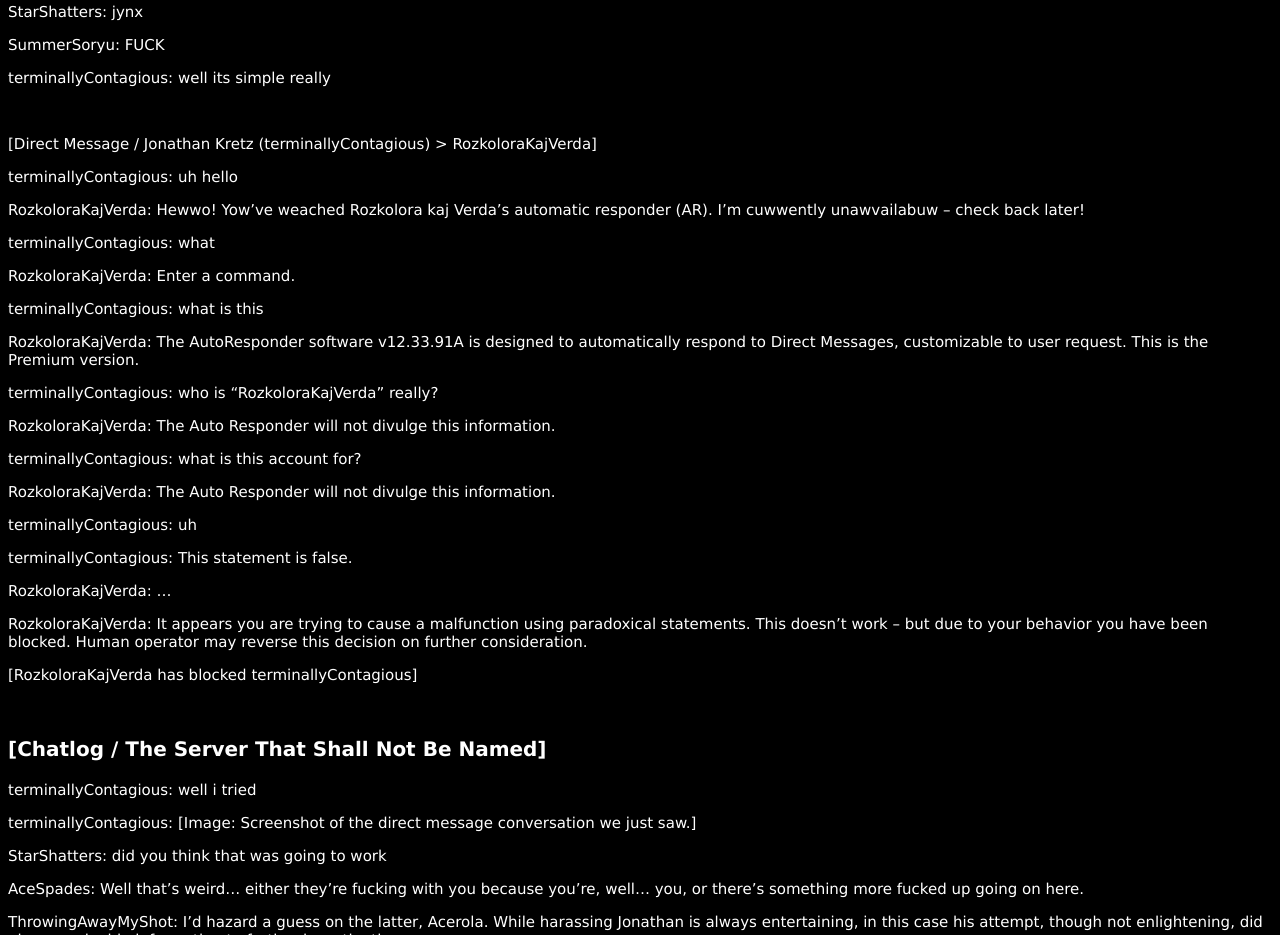
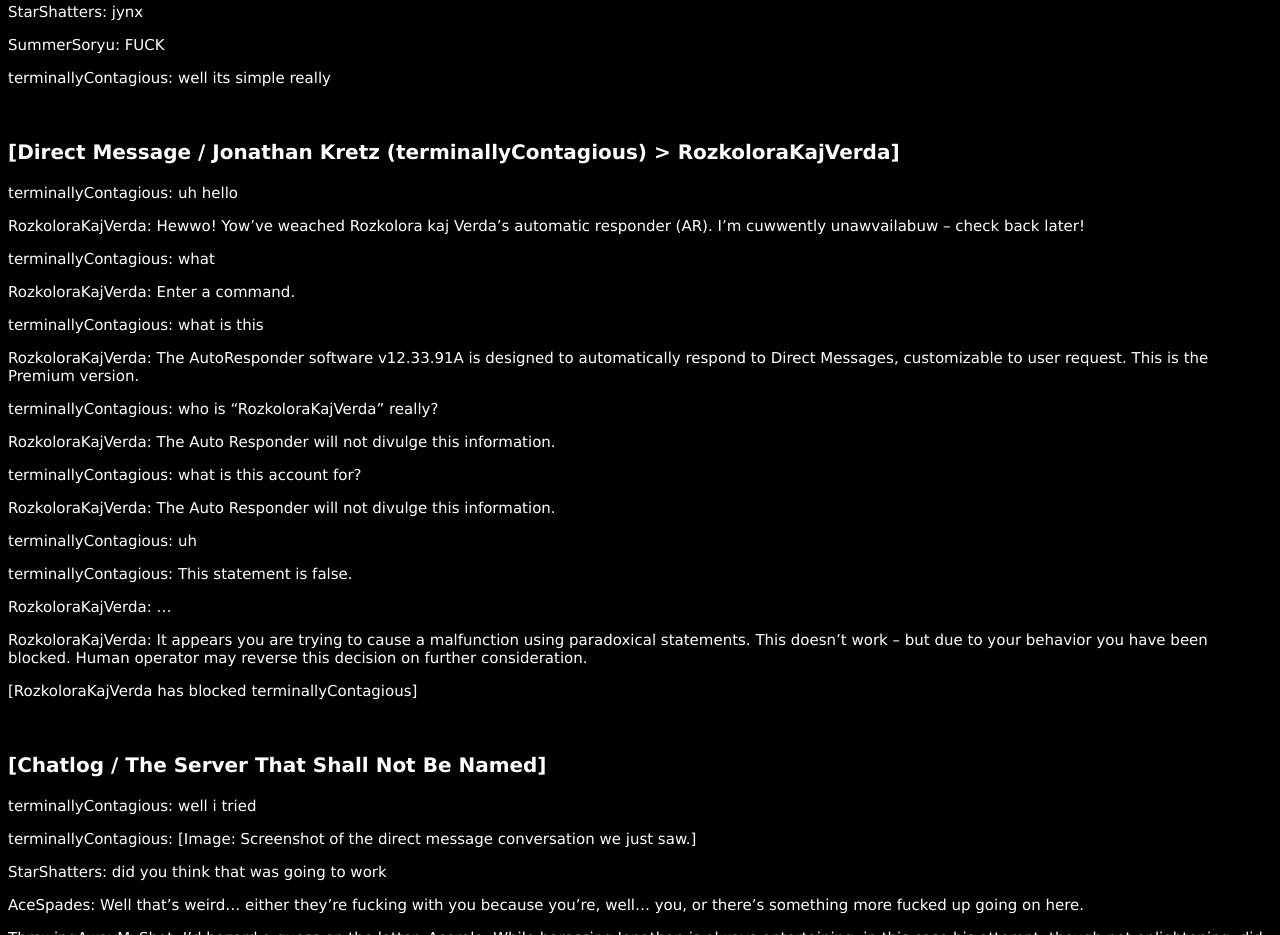
Before and after one commit to TeamCstudios/ssss, a plain HTML site: page read/8.html in a window 1280 px wide. Shown: the part 2430-3365 px from the top of the page. Drawn offline with Linux system fonts and the light colour scheme.

Commit message:
see previous: more formatting errors

```diff
--- a/read/8.html
+++ b/read/8.html
@@ -78,7 +78,7 @@
 <p>SummerSoryu: FUCK</p>
 <p>terminallyContagious: well its simple really</p>
 <p>&nbsp;</p>
-<p>[Direct Message / Jonathan Kretz (terminallyContagious) &gt; RozkoloraKajVerda]</p>
+<h3>[Direct Message / Jonathan Kretz (terminallyContagious) &gt; RozkoloraKajVerda]</h3>
 <p>terminallyContagious: uh hello</p>
 <p>RozkoloraKajVerda: Hewwo! Yow&rsquo;ve weached Rozkolora kaj Verda&rsquo;s automatic responder (AR). I&rsquo;m cuwwently unawvailabuw &ndash; check back later!</p>
 <p>terminallyContagious: what</p>
```
Also changed, not shown: read/2.html (+1 -1 lines).
